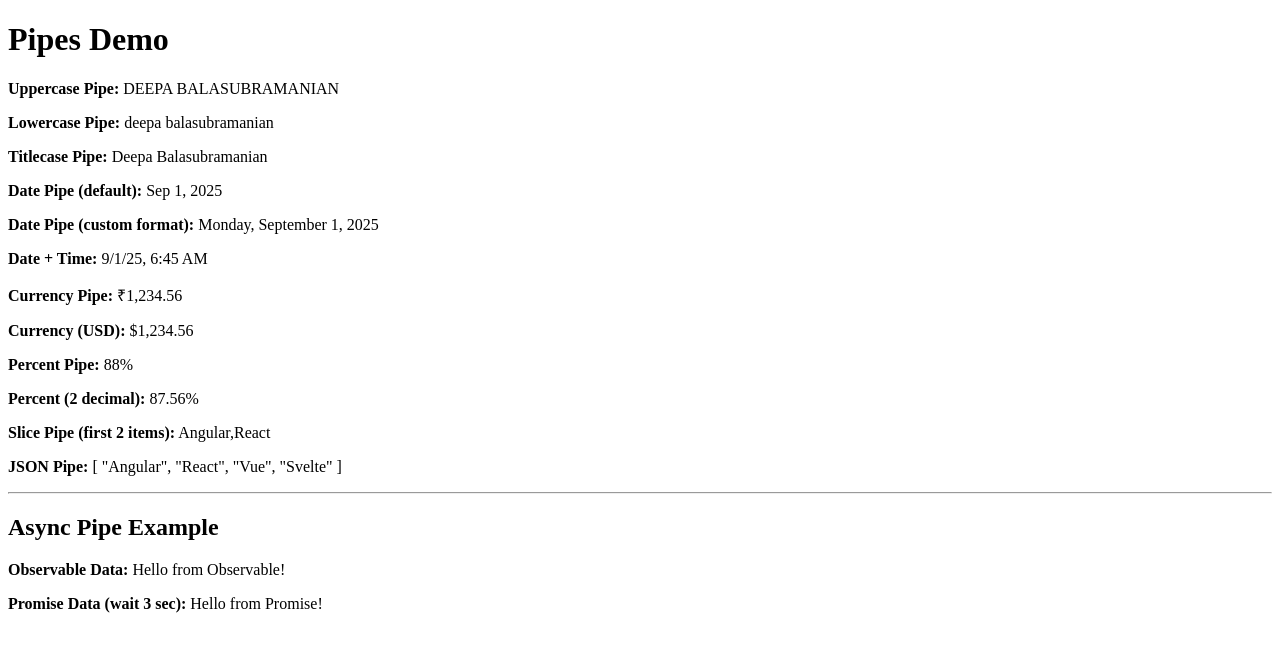
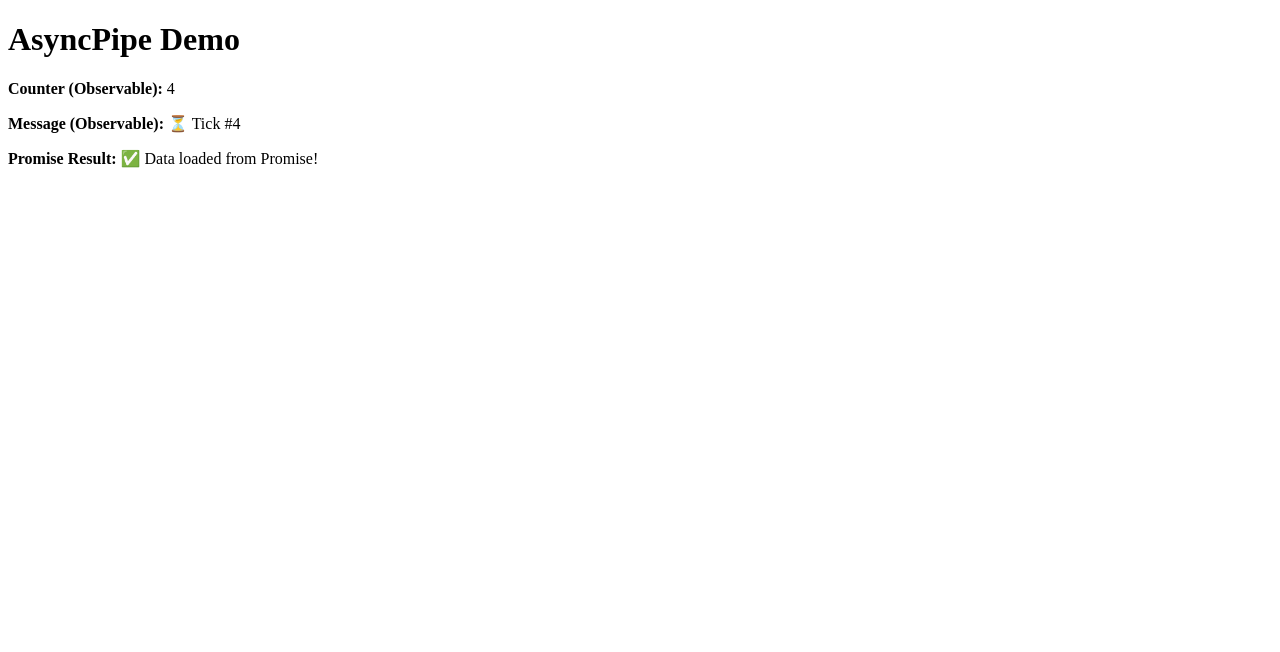
Before and after one commit to sds2002/AngularDemo, an Angular app: page / in a window 1280 px wide. Shown: the top 652 px of the page. Built offline with nearby package versions, Linux system fonts and the light colour scheme.

Commit message:
AsyncPipe

```diff
--- a/src/app/app.component.html
+++ b/src/app/app.component.html
@@ -1,28 +1,10 @@
-<h1>{{ title }}</h1>
+<h1>AsyncPipe Demo</h1>
 
-<!-- 🔹 Built-in Pipes -->
+<!-- 1. Counter Observable -->
+<p><b>Counter (Observable):</b> {{ counter$ | async }}</p>
 
-<p><b>Uppercase Pipe:</b> {{ name | uppercase }}</p>
-<p><b>Lowercase Pipe:</b> {{ name | lowercase }}</p>
-<p><b>Titlecase Pipe:</b> {{ name | titlecase }}</p>
+<!-- 2. Transformed Observable -->
+<p><b>Message (Observable):</b> {{ message$ | async }}</p>
 
-<p><b>Date Pipe (default):</b> {{ today | date }}</p>
-<p><b>Date Pipe (custom format):</b> {{ today | date:'fullDate' }}</p>
-<p><b>Date + Time:</b> {{ today | date:'short' }}</p>
-
-<p><b>Currency Pipe:</b> {{ price | currency:'INR' }}</p>
-<p><b>Currency (USD):</b> {{ price | currency:'USD':'symbol-narrow' }}</p>
-
-<p><b>Percent Pipe:</b> {{ percentage | percent }}</p>
-<p><b>Percent (2 decimal):</b> {{ percentage | percent:'1.2-2' }}</p>
-
-<p><b>Slice Pipe (first 2 items):</b> {{ items | slice:0:2 }}</p>
-<p><b>JSON Pipe:</b> {{ items | json }}</p>
-
-<hr />
-
-<!-- 🔹 Async Pipe -->
-
-<h2>Async Pipe Example</h2>
-<p><b>Observable Data:</b> {{ dataObservable | async }}</p>
-<p><b>Promise Data (wait 3 sec):</b> {{ dataPromise | async }}</p>
+<!-- 3. Promise Example -->
+<p><b>Promise Result:</b> {{ dataPromise | async }}</p>
--- a/src/app/app.component.ts
+++ b/src/app/app.component.ts
@@ -1,25 +1,30 @@
-import { Component } from '@angular/core';
-import { Observable, of } from 'rxjs';
+import { Component, OnInit } from '@angular/core';
+import { Observable, interval, of } from 'rxjs';
+import { map } from 'rxjs/operators';
 
 @Component({
   selector: 'app-root',
   templateUrl: './app.component.html',
 })
-export class AppComponent {
-  title = 'Pipes Demo';
+export class AppComponent implements OnInit {
+  // Observable that emits every second
+  counter$!: Observable<number>;
 
-  // Sample data
-  name: string = 'deepa balasubramanian';
-  today: Date = new Date();
-  price: number = 1234.56;
-  percentage: number = 0.8756;
-  items: string[] = ['Angular', 'React', 'Vue', 'Svelte'];
+  // Observable that emits a transformed string
+  message$!: Observable<string>;
 
-  // For async pipe (Observable)
-  dataObservable: Observable<string> = of('Hello from Observable!');
+  // Promise (resolves after 3 seconds)
+  dataPromise: Promise<string> = new Promise((resolve) => {
+    setTimeout(() => resolve('✅ Data loaded from Promise!'), 3000);
+  });
 
-  // For async pipe (Promise)
-  dataPromise: Promise<string> = new Promise((resolve) => {
-    setTimeout(() => resolve('Hello from Promise!'), 3000);
-  });
+  ngOnInit() {
+    // Counter observable (emits 0,1,2,3... every second)
+    this.counter$ = interval(1000);
+
+    // Transform observable values using map
+    this.message$ = this.counter$.pipe(
+      map((val) => `⏳ Tick #${val}`)
+    );
+  }
 }
```
Also changed, not shown: 1 other file (tests, documents, lock files or other folders).
